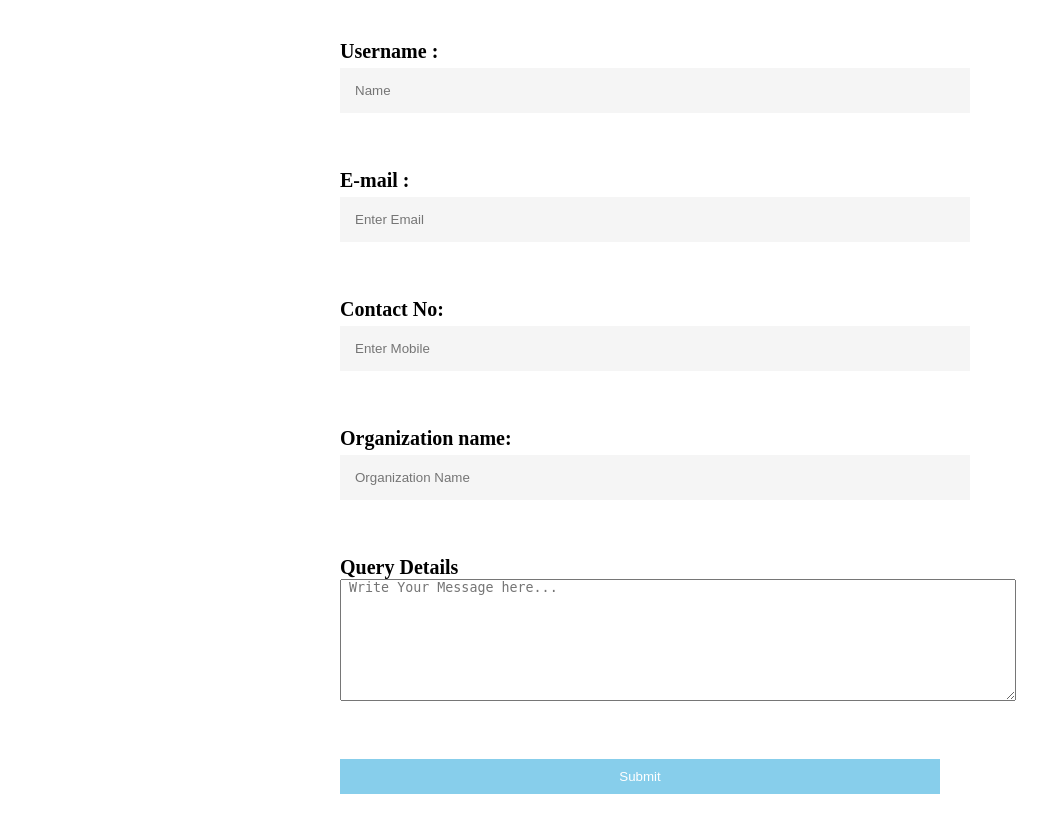
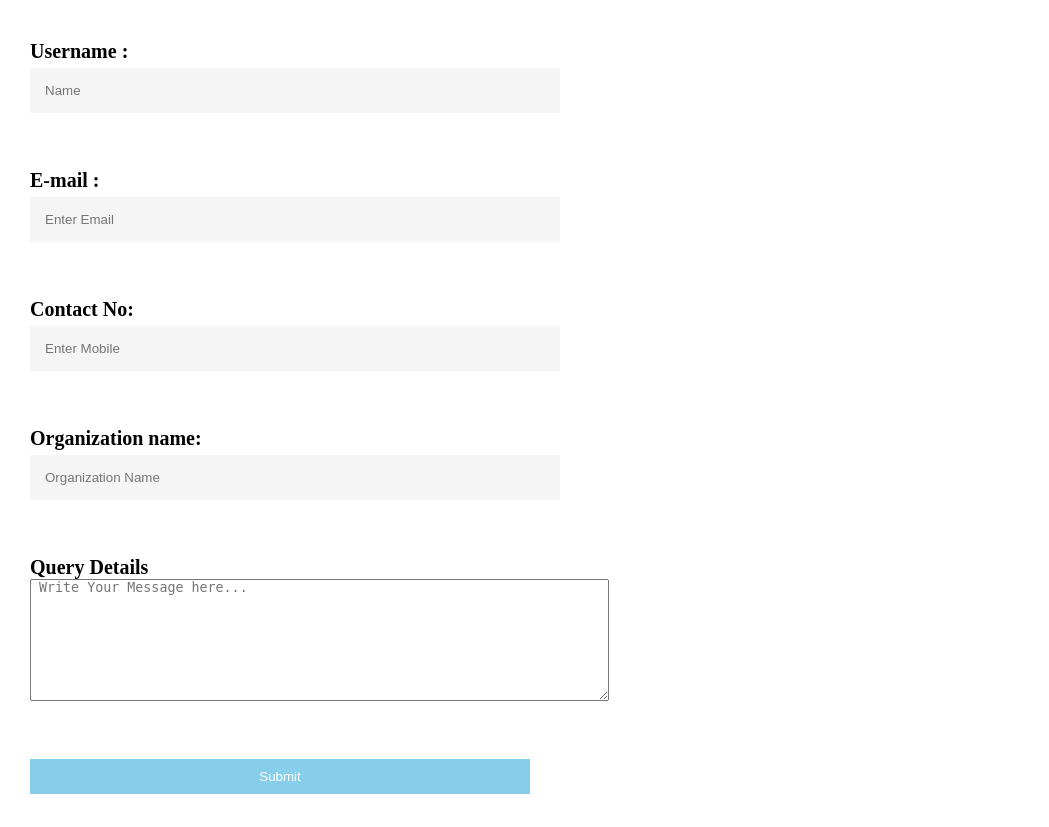
Before and after one commit to Online-Examination-System-Mini-Project/Online_Examination_System, a PHP site: page /Online_Examination_System/Pages/Contact-Us.html in a window 1280 px wide. Shown: the part 170-997 px from the top of the page, without its empty margins (0-1049 px from the left). Run offline with PHP 8.4, Linux system fonts and the light colour scheme.

Commit message:
applying float

```diff
--- a/Pages/Contact-Us.html
+++ b/Pages/Contact-Us.html
@@ -26,7 +26,6 @@
 
     <div class="main">
                 <form class="form" method="POST" action="MAILTO:ramavpk@gmail.com">
-
                     <label for="username">Username :</label>&nbsp;&nbsp;&nbsp;&nbsp;&nbsp;&nbsp;
                     <input type="text" id="username" name="username" placeholder="Name" required><br><br><br>
                     <label for="email">E-mail :</label>&nbsp;&nbsp;&nbsp;&nbsp;&nbsp;&nbsp;&nbsp;&nbsp;&nbsp;&nbsp;&nbsp;&nbsp;
@@ -36,7 +35,7 @@
                     <label for="name">Organization name:</label>&nbsp;
                     <input type="text" id="name" name="name" placeholder="Organization Name"  required><br><br><br>
                     <label for="msg">Query Details</label>&nbsp;&nbsp;&nbsp;&nbsp;&nbsp;&nbsp;&nbsp;&nbsp;&nbsp;
-                    <textarea type="text" id="msg" name="entry" rows="8" cols="82" placeholder="&nbsp;Write Your Message here..." required></textarea><br><br><br>
+                    <textarea type="text" id="msg" name="entry" rows="8" cols="70" placeholder="&nbsp;Write Your Message here..." required></textarea><br><br><br>
                     &nbsp;&nbsp;&nbsp;&nbsp;&nbsp;&nbsp;&nbsp;&nbsp;&nbsp;&nbsp;&nbsp;&nbsp;&nbsp;&nbsp;&nbsp;&nbsp;&nbsp;&nbsp;&nbsp;&nbsp;&nbsp;&nbsp;&nbsp;
                     &nbsp;&nbsp;&nbsp;&nbsp;&nbsp;&nbsp;&nbsp;&nbsp;&nbsp;&nbsp;&nbsp;&nbsp;&nbsp;&nbsp;&nbsp;&nbsp;&nbsp;&nbsp;&nbsp;&nbsp;&nbsp;&nbsp;
                     <button type="submit" id="button" name="submit-btn">Submit</button>
--- a/css/Contact-Us.css
+++ b/css/Contact-Us.css
@@ -33,8 +33,9 @@ input:focus{
     background-color:white;
 }
 form{
-    width: 600px;
-    margin: 0 auto;
+    width: 500px;
+    float: left;
+    margin-left: 30px;
 }
 button{
     background-color:skyblue;
```
